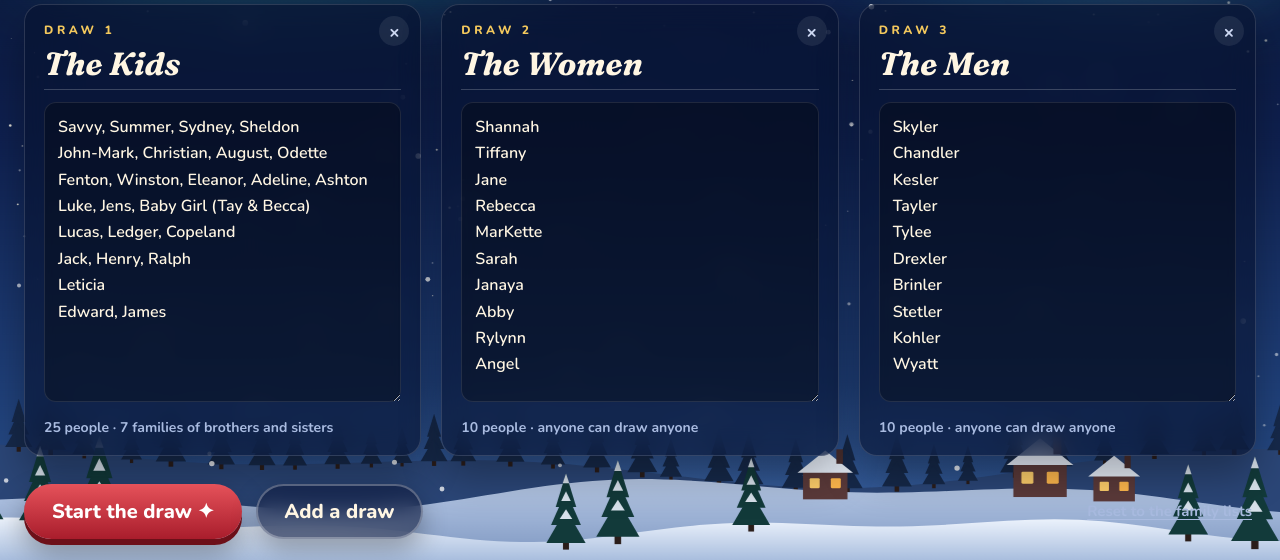
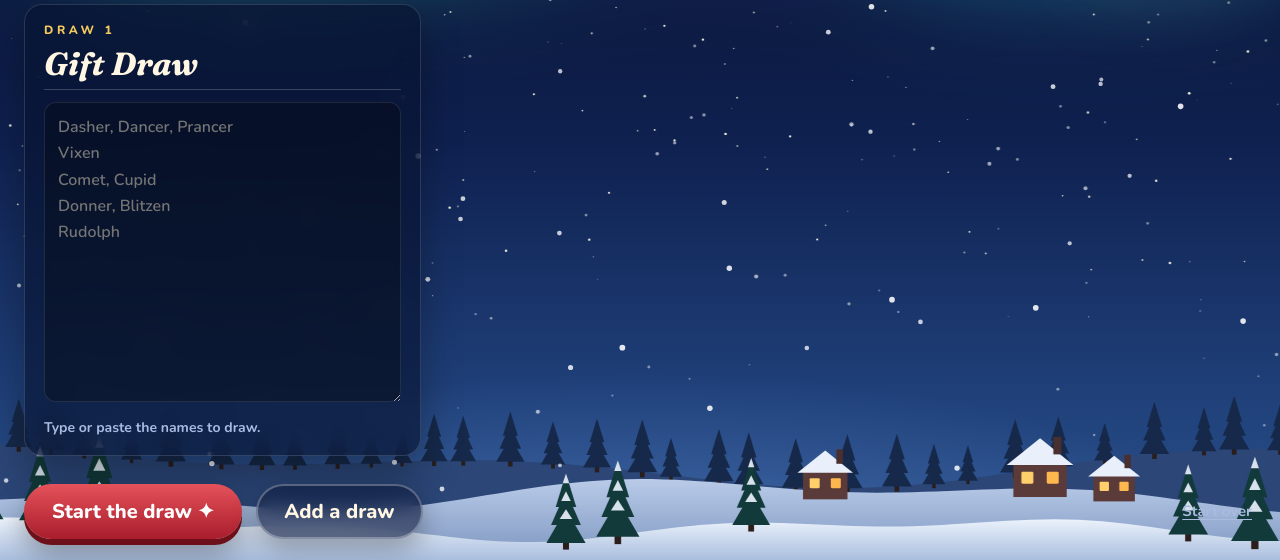
Before and after one commit to keslert/christmas-names, a plain HTML site: page index.html in a window 1280 px wide. Shown: the part 240-800 px from the top of the page. Drawn offline with nearby package versions, Linux system fonts and the light colour scheme.

Commit message:
Ship with no names: a fresh page starts with one empty draw
The family's lists came built into the site, so anyone who opened it saw
them. lists.js is gone; a new visitor gets one empty "Gift Draw" card with a
reindeer example as the placeholder, and "Start over" clears back to that.
Lists a visitor already saved stay in their own browser. The test draws
made-up groups of the same shapes instead (ideas#9).

Co-Authored-By: Claude Opus 5.5 (1M context) <noreply@anthropic.com>

```diff
--- a/app.js
+++ b/app.js
@@ -3,7 +3,7 @@
 // mid-party loses nothing.
 (function () {
   "use strict";
-  const { Draw, Show, Sound, Scenery, DEFAULT_DRAWS } = window;
+  const { Draw, Show, Sound, Scenery } = window;
   const $ = (id) => document.getElementById(id);
   const scene = $("scene");
 
@@ -15,9 +15,10 @@
     }
   };
   const save = (key, value) => localStorage.setItem(key, JSON.stringify(value));
-  const copyDefaults = () => DEFAULT_DRAWS.map((d) => ({ ...d }));
+  // A fresh page starts with one empty draw; nobody's names ship with the site.
+  const starterDraws = () => [{ title: "Gift Draw", text: "" }];
 
-  let draws = load("draw.lists", null) || copyDefaults();
+  let draws = load("draw.lists", null) || starterDraws();
   let results = load("draw.results", []); // [{ title, pairs }] by draw index
   // What the stage is doing: null, or { index, handle, finished }.
   let current = null;
@@ -30,6 +31,7 @@
   // ---------- Setup ----------
   function describe(text) {
     const households = Draw.parseHouseholds(text);
+    if (!households.length) return { ok: false, empty: true, text: "Type or paste the names to draw." };
     const problems = Draw.validate(households);
     if (problems.length) return { ok: false, text: problems[0] };
     const people = households.flat().length;
@@ -55,11 +57,11 @@
       const [input, textarea, meta] = [card.querySelector("input"), card.querySelector("textarea"), card.querySelector(".card-meta")];
       input.value = draw.title;
       textarea.value = draw.text;
-      textarea.placeholder = "Savvy, Summer, Sydney\nLeticia\nEdward, James";
+      textarea.placeholder = "Dasher, Dancer, Prancer\nVixen\nComet, Cupid\nDonner, Blitzen\nRudolph";
       const refresh = () => {
         const d = describe(textarea.value);
         meta.textContent = d.text;
-        meta.classList.toggle("bad", !d.ok);
+        meta.classList.toggle("bad", !d.ok && !d.empty);
       };
       input.addEventListener("input", () => {
         draw.title = input.value;
@@ -195,8 +197,8 @@
     $("draws").lastElementChild.querySelector("textarea").focus();
   });
   $("reset").addEventListener("click", () => {
-    if (!confirm("Put back the family's lists? Your edits will be replaced.")) return;
-    draws = copyDefaults();
+    if (!confirm("Clear every list and start over?")) return;
+    draws = starterDraws();
     save("draw.lists", draws);
     renderSetup();
   });
--- a/draw.js
+++ b/draw.js
@@ -6,8 +6,8 @@
 // randomized search as a fallback for tightly constrained lists.
 //
 // Input text: one household per line, commas between people in a household.
-//   Savvy, Summer, Sydney, Sheldon
-//   Leticia
+//   Dasher, Dancer, Prancer
+//   Rudolph
 (function (root) {
   "use strict";
 
--- a/index.html
+++ b/index.html
@@ -34,7 +34,7 @@
         <button class="btn" id="add">Add a draw</button>
         <span class="spacer"></span>
         <button class="link" id="last" hidden>See the last matches</button>
-        <button class="link" id="reset">Reset to the family lists</button>
+        <button class="link" id="reset">Start over</button>
       </div>
     </div>
   </section>
@@ -52,7 +52,6 @@
   </section>
 
   <script src="draw.js"></script>
-  <script src="lists.js"></script>
   <script src="sound.js"></script>
   <script src="scenery.js"></script>
   <script src="show.js"></script>
--- a/lists.js
+++ /dev/null
@@ -1,30 +0,0 @@
-// The family's lists, drawn in this order. One household per line; people on
-// the same line never draw each other.
-(function (root) {
-  "use strict";
-  const DEFAULT_DRAWS = [
-    {
-      title: "The Kids",
-      text: [
-        "Savvy, Summer, Sydney, Sheldon",
-        "John-Mark, Christian, August, Odette",
-        "Fenton, Winston, Eleanor, Adeline, Ashton",
-        "Luke, Jens, Baby Girl (Tay & Becca)",
-        "Lucas, Ledger, Copeland",
-        "Jack, Henry, Ralph",
-        "Leticia",
-        "Edward, James",
-      ].join("\n"),
-    },
-    {
-      title: "The Women",
-      text: ["Shannah", "Tiffany", "Jane", "Rebecca", "MarKette", "Sarah", "Janaya", "Abby", "Rylynn", "Angel"].join("\n"),
-    },
-    {
-      title: "The Men",
-      text: ["Skyler", "Chandler", "Kesler", "Tayler", "Tylee", "Drexler", "Brinler", "Stetler", "Kohler", "Wyatt"].join("\n"),
-    },
-  ];
-  if (typeof module !== "undefined" && module.exports) module.exports = { DEFAULT_DRAWS };
-  else root.DEFAULT_DRAWS = DEFAULT_DRAWS;
-})(this);
--- a/show.js
+++ b/show.js
@@ -36,7 +36,7 @@
   ];
 
   const rand = (a, b) => a + Math.random() * (b - a);
-  // "Baby Girl (Tay & Becca)" -> "Baby Girl", for the porthole and the ledger.
+  // "Baby Girl (Ann & Tom)" -> "Baby Girl", for the porthole and the ledger.
   const shortName = (name) => name.replace(/\s*\(.*\)\s*$/, "") || name;
   const clamp = (v, a, b) => Math.max(a, Math.min(b, v));
 
--- a/styles.css
+++ b/styles.css
@@ -428,7 +428,7 @@ button { font: inherit; cursor: pointer; }
 }
 .screen .eyebrow { font-size: 15px; }
 .screen .lede { max-width: 760px; margin: 0 0 28px; font: 600 18px/1.55 var(--sans); color: #cdd8f2; }
-.draws { display: grid; grid-template-columns: repeat(auto-fit, minmax(300px, 1fr)); gap: 20px; }
+.draws { display: grid; grid-template-columns: repeat(auto-fill, minmax(300px, 1fr)); gap: 20px; }
 .card {
   position: relative;
   padding: 18px 20px 16px;
```
Also changed, not shown: draw.test.js (+6 -4 lines), 1 other file.
